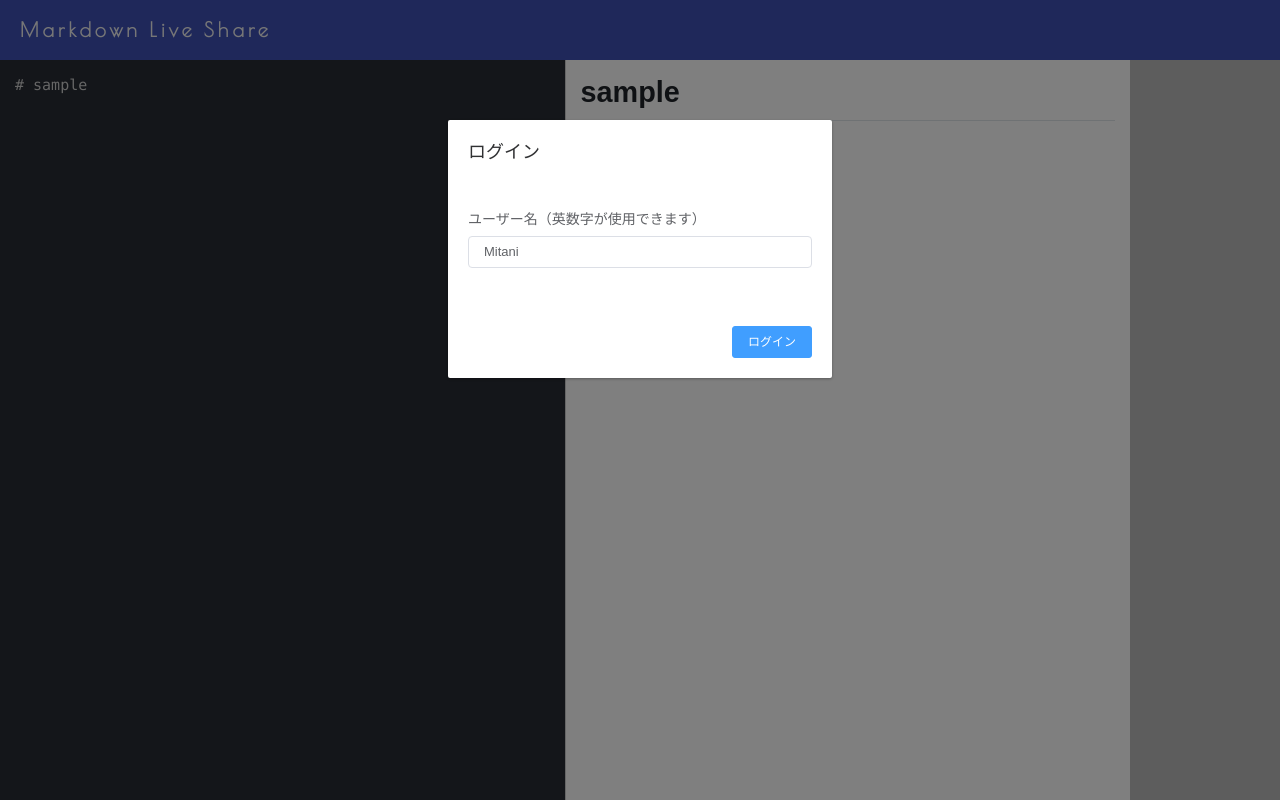
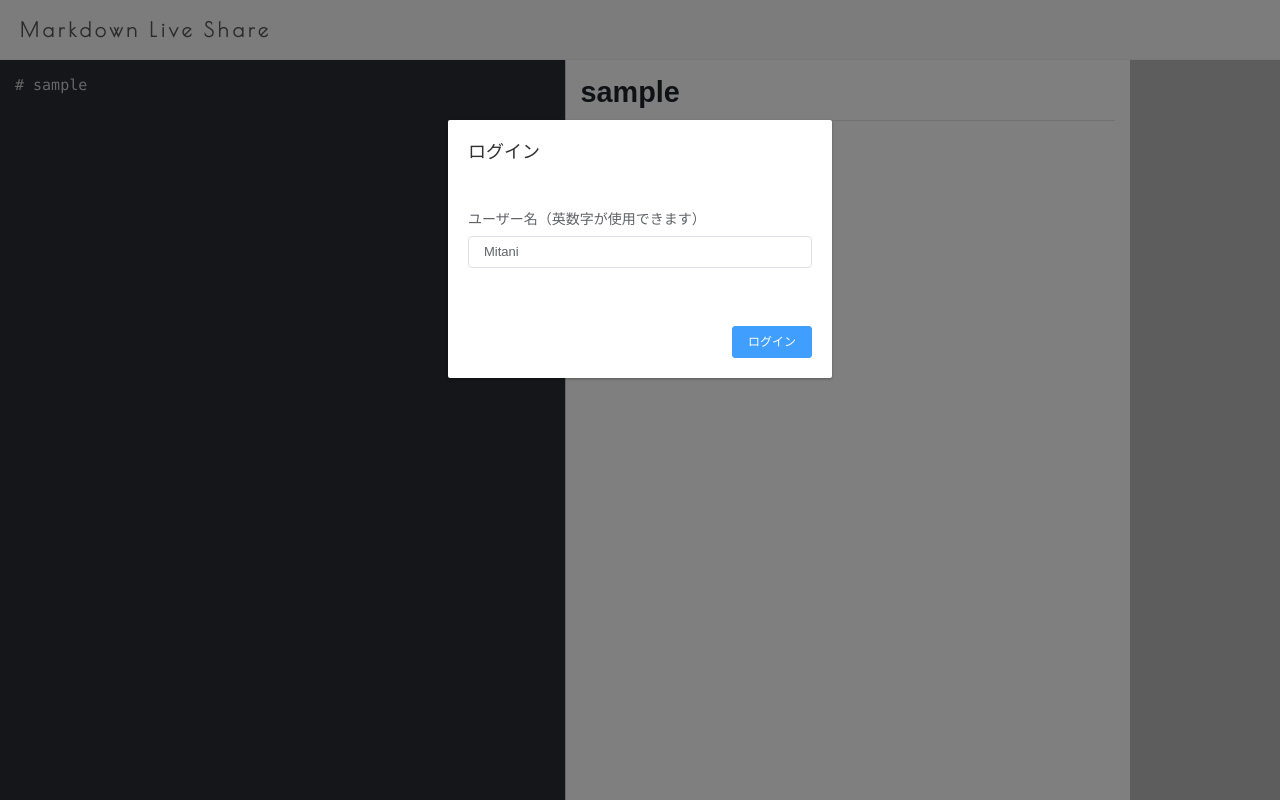
Before and after one commit to h-mit/md-live-share, a Vue app: page / in a window 1280 px wide. Built offline with nearby package versions, Linux system fonts and the light colour scheme.

Commit message:
ヘッダーのstyleを修正

```diff
--- a/src/App.vue
+++ b/src/App.vue
@@ -174,7 +174,8 @@ html, body, #app, .el-container {
 }
 
 .el-header {
-  background-color: #3F51B5;
+  background-color: #f8f8f8;
+  border-bottom: 1px solid #eee;
 }
 
 .el-aside {
--- a/src/components/MyHeader.vue
+++ b/src/components/MyHeader.vue
@@ -4,7 +4,7 @@
   .link-container(v-if="roomName")
     span.link-label 共有リンク
     el-input(:value="sharedLink" spellcheck="false")
-    el-button.copy(type="primary" :data-clipboard-text="sharedLink") Copy to clipboard
+    el-button.copy(type="success" :data-clipboard-text="sharedLink") Copy to clipboard
 </template>
 
 <script>
@@ -34,7 +34,7 @@ export default {
 <style scoped>
 .my-header {
   display: flex;
-  color: #eee;
+  color: #555;
   line-height: 60px;
 }
 
```
